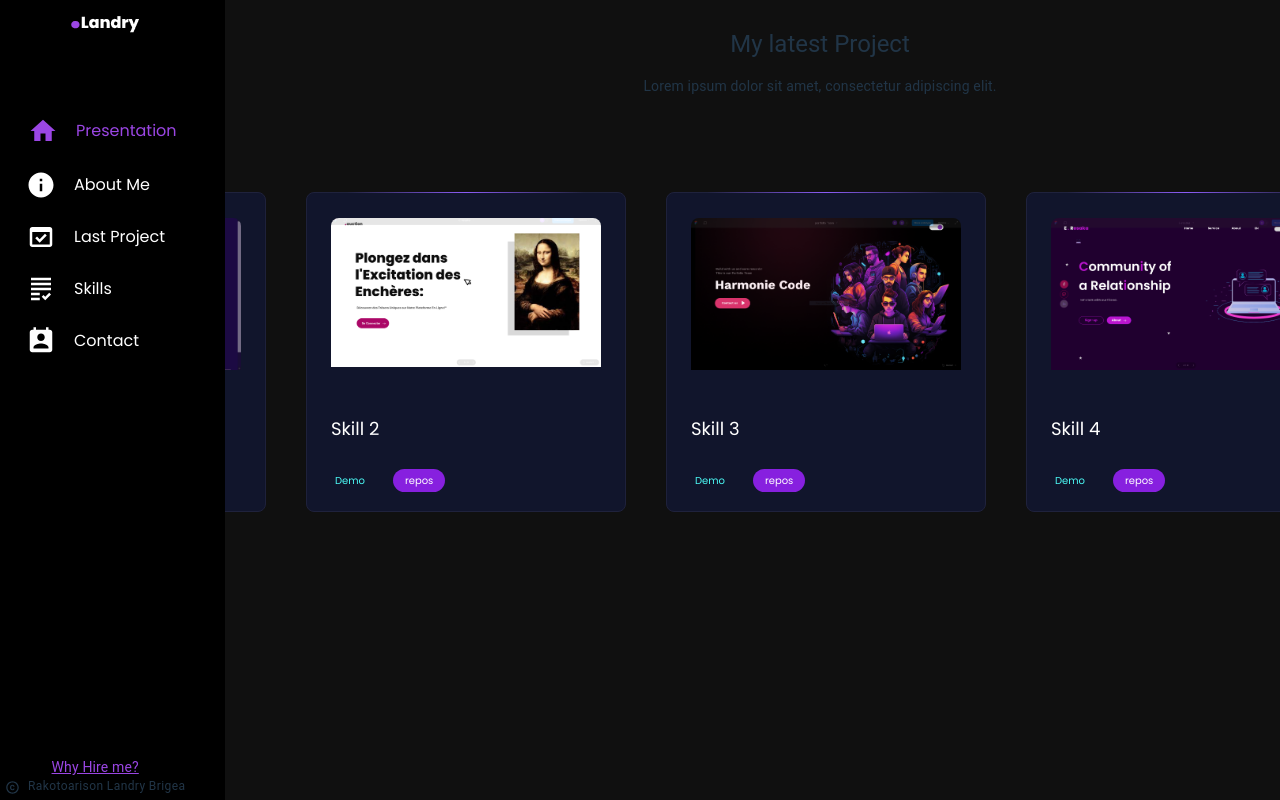
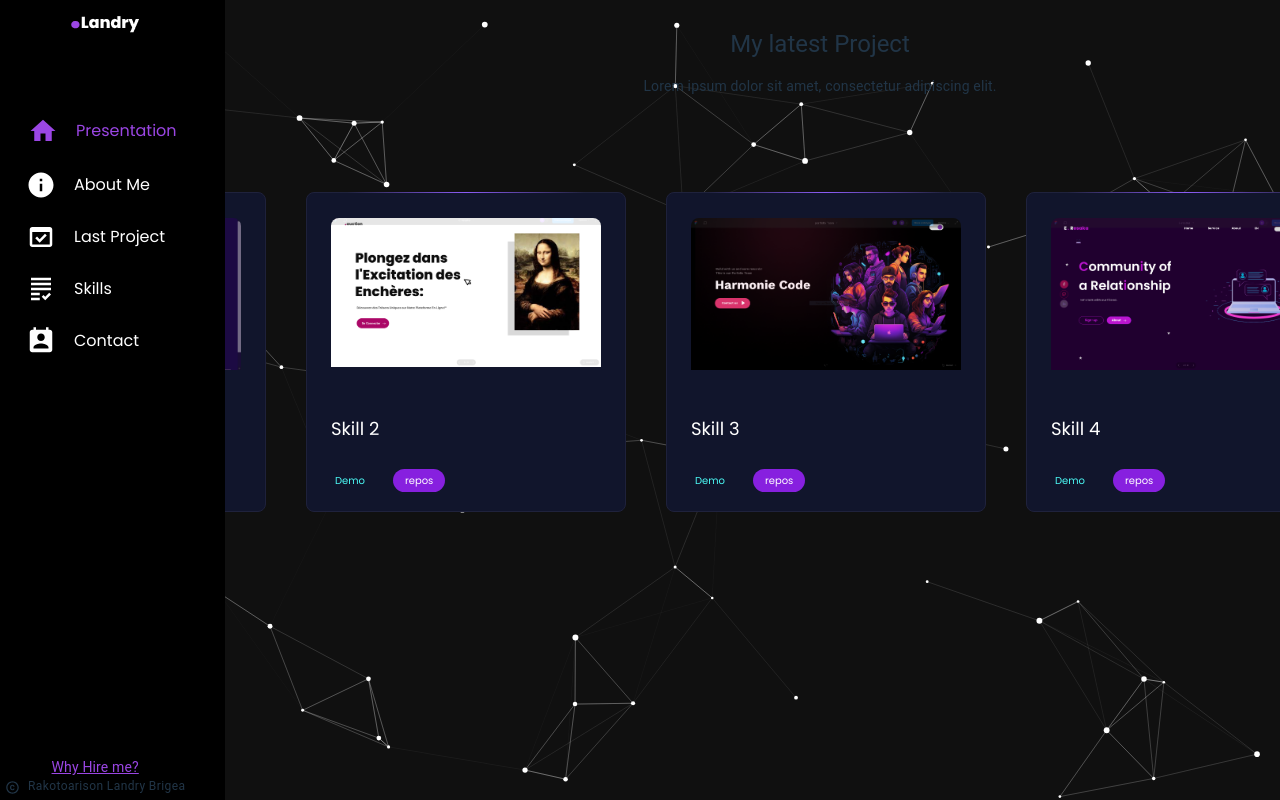
Before and after one commit to rakotoarisonlandry/Portfolio, a React (Vite) app: page /project in a window 1280 px wide. Shown: the top 800 px of the page. Built offline with nearby package versions, Linux system fonts and the light colour scheme.

Commit message:
Particle modify

```diff
--- a/src/App.jsx
+++ b/src/App.jsx
@@ -1,12 +1,19 @@
-import './index.css'
+// src/App.js
+import React from 'react';
+import './index.css';
 import { Box } from '@mui/material';
 import Route from './route/Route';
-import "./css/index.scss"
+import './css/index.scss';
+import ParticlesComponent from './component/particle/Particle';
+
 function App() {
   return (
-   <Box>
-    <Route/>
-   </Box>
+    <Box sx={{ position: 'relative', minHeight: '100vh', overflow: 'hidden' }}>
+      <ParticlesComponent id="particle"/>
+      <Box sx={{ position: 'relative', zIndex: 1 }}>
+        <Route />
+      </Box>
+    </Box>
   );
 }
 
--- a/src/component/particle/Particle.jsx
+++ b/src/component/particle/Particle.jsx
@@ -34,7 +34,7 @@ const ParticlesComponent = (props) => {
     () => ({
       background: {
         color: {
-          value: "#1E1E1E",
+          value: "#00000",
         },
       },
       fpsLimit: 120,
--- a/src/index.css
+++ b/src/index.css
@@ -26,7 +26,7 @@ a:hover {
 }
 
 body {
-  font-family: 'Poppins', sans-serif;
+  font-family: "Poppins", sans-serif;
   background-color: #101010;
   margin: 0;
   display: flex;
@@ -71,3 +71,10 @@ button:focus-visible {
     background-color: #f9f9f9;
   }
 }
+
+.particle canvas {
+  z-index: -1;
+  position: absolute;
+  height: 100%;
+  width: 100%;
+}
```
